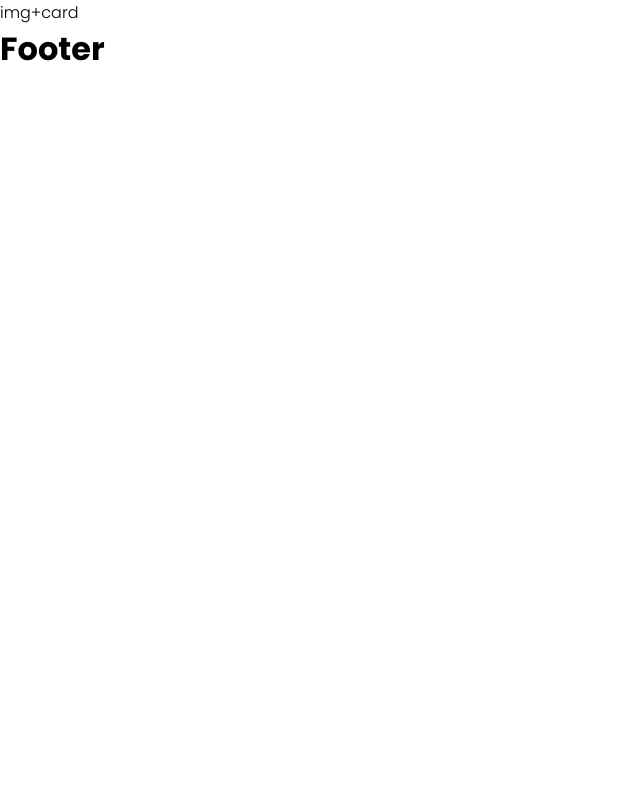
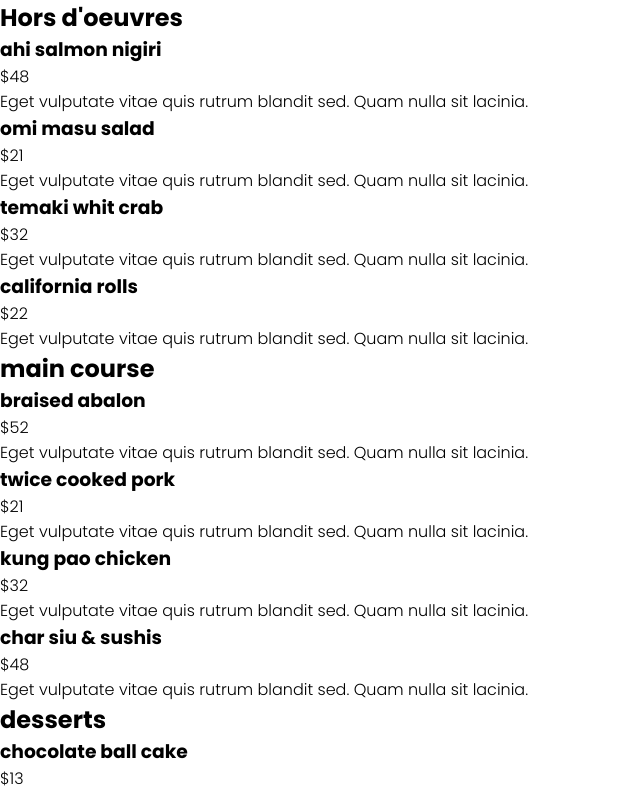
Before and after one commit to Pirisinu/proj-html-vuejs, a Vue app: page / in a window 1280 px wide. Shown: the top 795 px of the page, without its empty margins (0-640 px from the left). Built offline with nearby package versions, Linux system fonts and the light colour scheme.

Commit message:
[ADD]MenuCard data

```diff
--- a/src/components/Main.vue
+++ b/src/components/Main.vue
@@ -1,15 +1,15 @@
 <script>
+import mainMenu from '../data/mainMenu.js';
 import TxtCard from './TxtCard.vue';
-import mainMenu from '../data/mainMenu.js';
 import MenuCard from './MenuCard.vue';
-import CriticsCard from './CriticsCard.vue';
+import NewsPromCard from './NewsPromCard.vue';
 
 export default {
   name: 'Main',
   components:{
     TxtCard,
     MenuCard,
-    CriticsCard
+    NewsPromCard
   },
   data(){
     return{
@@ -17,7 +17,7 @@ export default {
     }
   },
   mounted(){
-    console.log(mainMenu);
+    console.log(mainMenu[0]);
   }
 }
 </script>
@@ -32,10 +32,14 @@ export default {
       </div>
     </div>
     <div></div>
-  </section> -->
-  <section class="">img+card</section>
+  </section>
+  <section class="">img+card</section> -->
   <section>
-
+    <MenuCard
+      v-for="(menu, index) in mainMenu"
+      :key="index"
+      :menu='menu'
+    />
   </section>
 
 </template>
--- a/src/components/MenuCard.vue
+++ b/src/components/MenuCard.vue
@@ -1,12 +1,24 @@
 <script>
 export default {
-  name: 'MenuCard'
+  name: 'MenuCard',
+  props:{
+    menu: Object
+  }
 }
 </script>
 
 
 <template>
-
+  <div class="menu-card">
+    <h2 class="name-menu">{{ menu.nameMenu }}</h2>
+    <div class="plate">
+      <div class="top" v-for="plate in menu.plate" :key="plate.namePlate">
+        <h3 class="name-plate">{{ plate.namePlate }}</h3>
+        <span class="price">{{ plate.price }}</span>
+        <p class="description">{{ plate.description }}</p>
+      </div>
+    </div>
+  </div>
 </template>
 
 <style lang="scss" scoped>
```
Also changed, not shown: src/components/NewsPromCard.vue (renamed from src/components/CriticsCard.vue).
